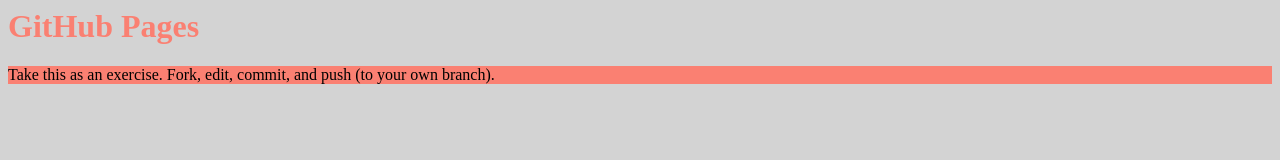
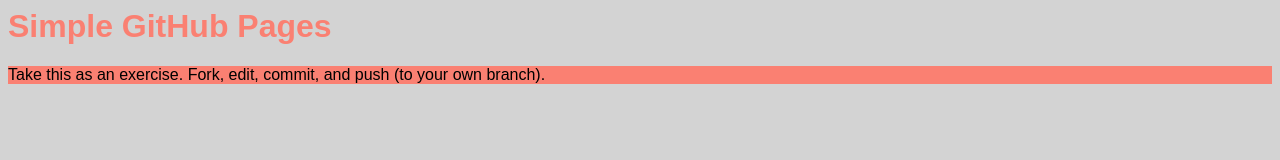
Before and after one commit to wichudal/git-exercise, a plain HTML site: page index.html in a window 1280 px wide. Drawn offline with Linux system fonts and the light colour scheme.

Commit message:
Update font and text

```diff
--- a/index.html
+++ b/index.html
@@ -1,10 +1,9 @@
 <html>
-<body style="background-color: lightgray;">
 <head>
 	<title>Simple GitHub Pages</title>
 </head>
-<body style="font: sans-serif;">
-	<h1 style="color: salmon;">GitHub Pages</h1>
+<body style="background-color: lightgray; font-family: sans-serif;">
+	<h1 style="color: salmon;">Simple GitHub Pages</h1>
   <div style="background-color: salmon;">
     Take this as an exercise. Fork, edit, commit, and push (to your own branch).
   </div>
```
